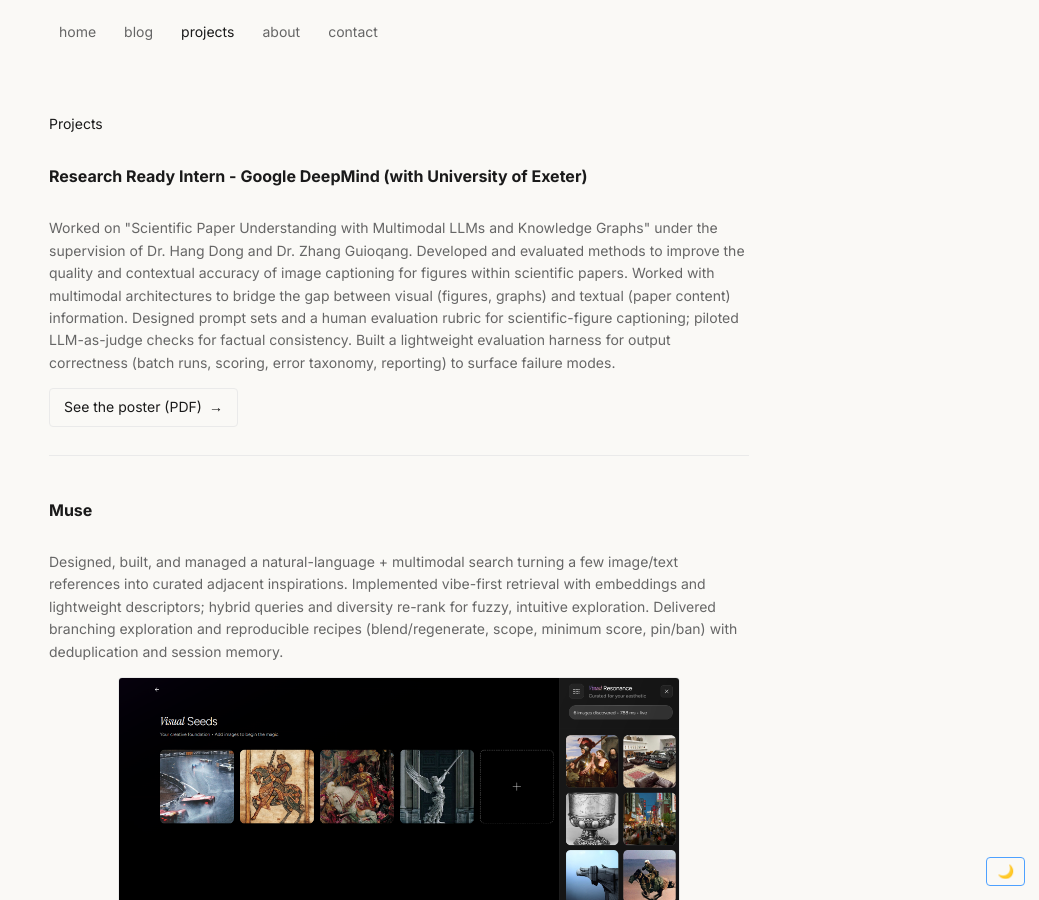
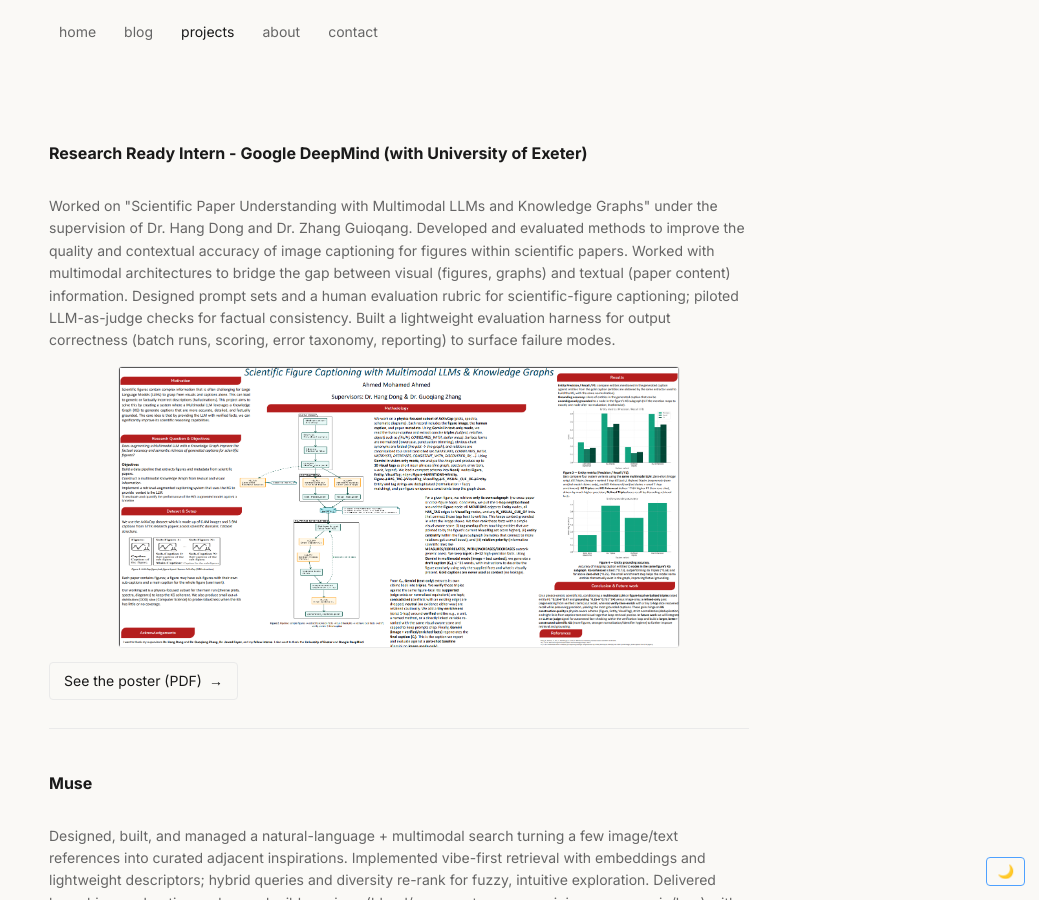
Before and after one commit to AMOHA-98/blogxyz, a Jekyll site: the page built from projects.md, in a window 1280 px wide and 900 px high. Shown: the whole window, without its empty margins (241-1280 px from the left). Built offline with Jekyll 4.4.1, drawn with Linux system fonts in a browser that asks for light colours.

Commit message:
fixing things

```diff
--- a/_data/projects.yml
+++ b/_data/projects.yml
@@ -2,6 +2,7 @@
   description: "Worked on \"Scientific Paper Understanding with Multimodal LLMs and Knowledge Graphs\" under the supervision of Dr. Hang Dong and Dr. Zhang Guioqang. Developed and evaluated methods to improve the quality and contextual accuracy of image captioning for figures within scientific papers. Worked with multimodal architectures to bridge the gap between visual (figures, graphs) and textual (paper content) information. Designed prompt sets and a human evaluation rubric for scientific-figure captioning; piloted LLM-as-judge checks for factual consistency. Built a lightweight evaluation harness for output correctness (batch runs, scoring, error taxonomy, reporting) to surface failure modes."
   link: /assets/documents/gdrr_presentation_final.pdf
   link_text: See the poster (PDF)
+  image: /assets/images/adversarial-prompting/gdrr-poster.png
 
 - title: Muse
   description: "Designed, built, and managed a natural-language + multimodal search turning a few image/text references into curated adjacent inspirations. Implemented vibe-first retrieval with embeddings and lightweight descriptors; hybrid queries and diversity re-rank for fuzzy, intuitive exploration. Delivered branching exploration and reproducible recipes (blend/regenerate, scope, minimum score, pin/ban) with deduplication and session memory."
@@ -26,3 +27,4 @@
   description: "Helped build the machine-learning backend for a fashion application, handling large-scale image processing and similarity matching. Designed and implemented a product-similarity image-retrieval model using ResNet-50, experimenting with contrastive and triplet loss functions to achieve higher accuracy. Developed a core feature using a YOLOv8n model for clothing detection in user-uploaded images, enabling automated fashion item categorization. Optimised large-scale image datasets and leveraged high-performance GPUs for model training and deployment. Experimented with a sophisticated user avatar generation pipeline by chaining multiple deep learning models, including pose estimation, facial landmark detection, and generative adversarial networks for realistic avatar synthesis."
   link: https://youtube.com/shorts/Wo5HfW8VT20?feature=share
   link_text: See the demo on YouTube
+  image: /assets/images/adversarial-prompting/nostylist-screenshot.png
--- a/projects.md
+++ b/projects.md
@@ -1,6 +1,5 @@
 ---
 layout: page
-title: "Projects"
 permalink: /projects/
 ---
 
```
Also changed, not shown: assets/images/adversarial-prompting/gdrr-poster.png (added), assets/images/adversarial-prompting/nostylist-screenshot.png (added).
